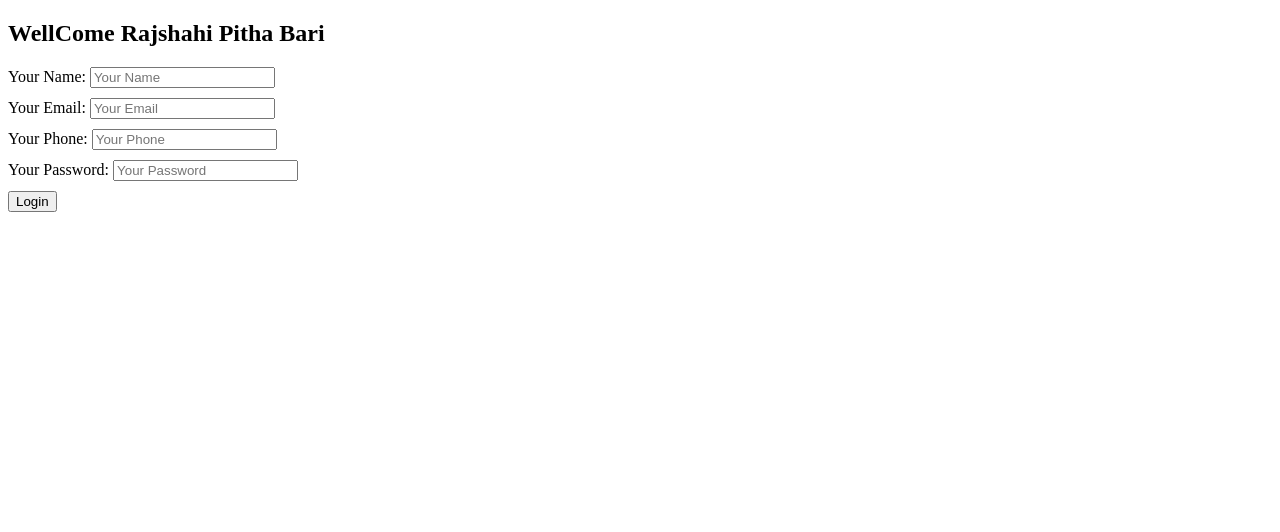
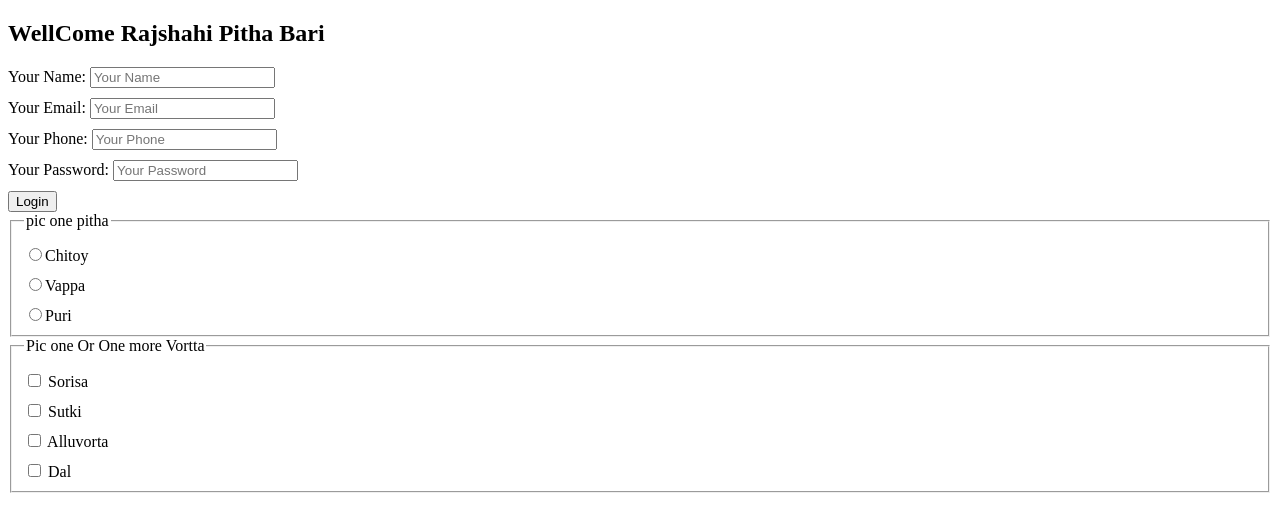
Before and after one commit to Shuvo-Kumar/html-g-5, a plain HTML site: page from.html in a window 1280 px wide. Drawn offline with Linux system fonts and the light colour scheme.

Commit message:
addeded the radio and cheekbox

```diff
--- a/from.html
+++ b/from.html
@@ -38,6 +38,33 @@
                     <input type="submit" value="Login">
                 </label>
             </form>
+            <fieldset>
+                <legend>pic one pitha</legend>
+                <label for="chitoy">
+                    <input type="radio" name="pitha" id="chitoy">Chitoy
+                </label>
+                <label for="vappa">
+                    <input type="radio" name="pitha" id="vappa">Vappa
+                </label>
+                <label for="puri">
+                    <input type="radio" name="pitha" id="puri">Puri
+                </label>
+            </fieldset>
+            <fieldset>
+                <legend>Pic one Or One more Vortta</legend>
+                <label for="sorisa">
+                    <input type="checkbox" name="vorta" id="sorisa"> Sorisa
+                </label>
+                <label for="sutki">
+                    <input type="checkbox" name="vorta" id="sutki"> Sutki
+                </label>
+                <label for="alluvorta">
+                    <input type="checkbox" name="vorta" id="alluvorta"> Alluvorta
+                </label>
+                <label for="dal">
+                    <input type="checkbox" name="vorta" id="dal"> Dal
+                </label>
+            </fieldset>
         </section>
 
     </main>
```
